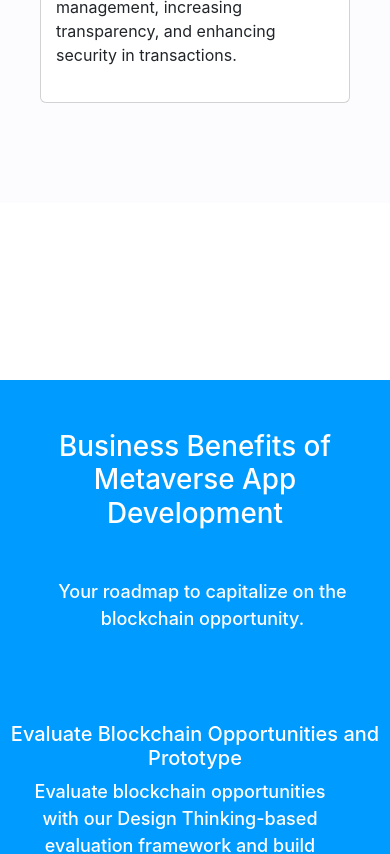
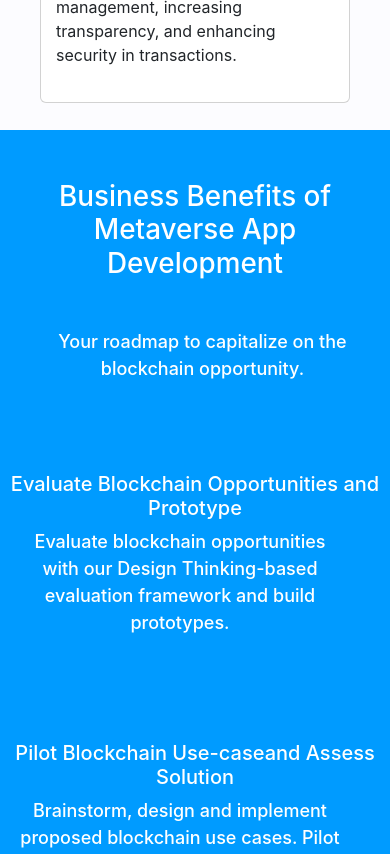
Before and after one commit to placeparks/Blockwise-tech, a React (Create React App) app: page / in a window 390 px wide. Shown: the part 9140-9994 px from the top of the page. Built offline with nearby package versions, Linux system fonts and the light colour scheme.

Commit message:
Update MetaverseBenefits.module.css

```diff
--- a/src/components/Home/MetaverseBenefits.module.css
+++ b/src/components/Home/MetaverseBenefits.module.css
@@ -9,7 +9,7 @@
     position: absolute;
     width: 100%;
     height: 927px;
-     margin-top: 4300px;
+    margin-top: 4100px;
     background: #009BFF;
     border-radius: 0px;
   }
@@ -91,9 +91,10 @@
         margin-left:15px;
       }
       .metaSection{
-        margin-top: -1000px;
+        margin-top: -1250px;
       }
 }
+
 @media only screen and (min-width: 834px) and (max-width: 1194px) {
   .box1, .box2, .box3, .box4, .box5{
     width: 350px;
```
